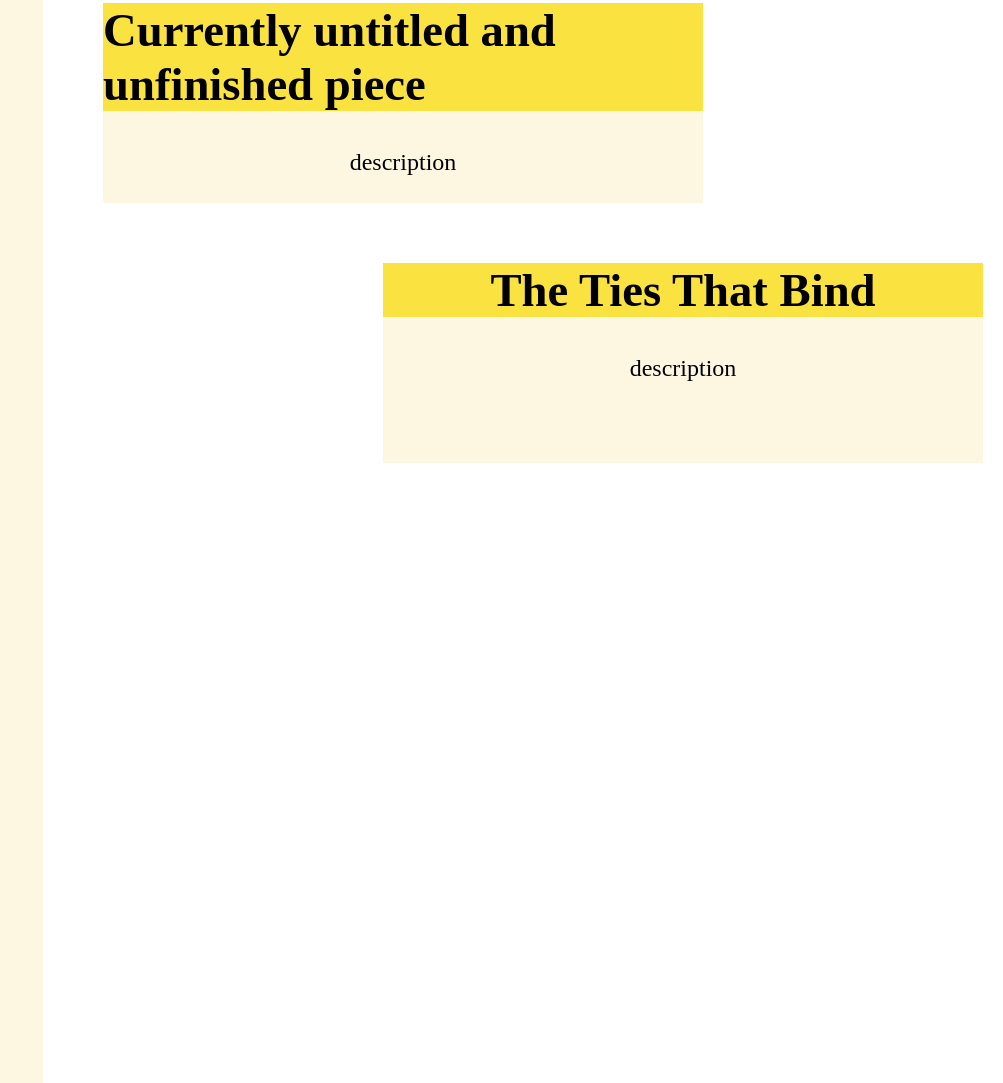
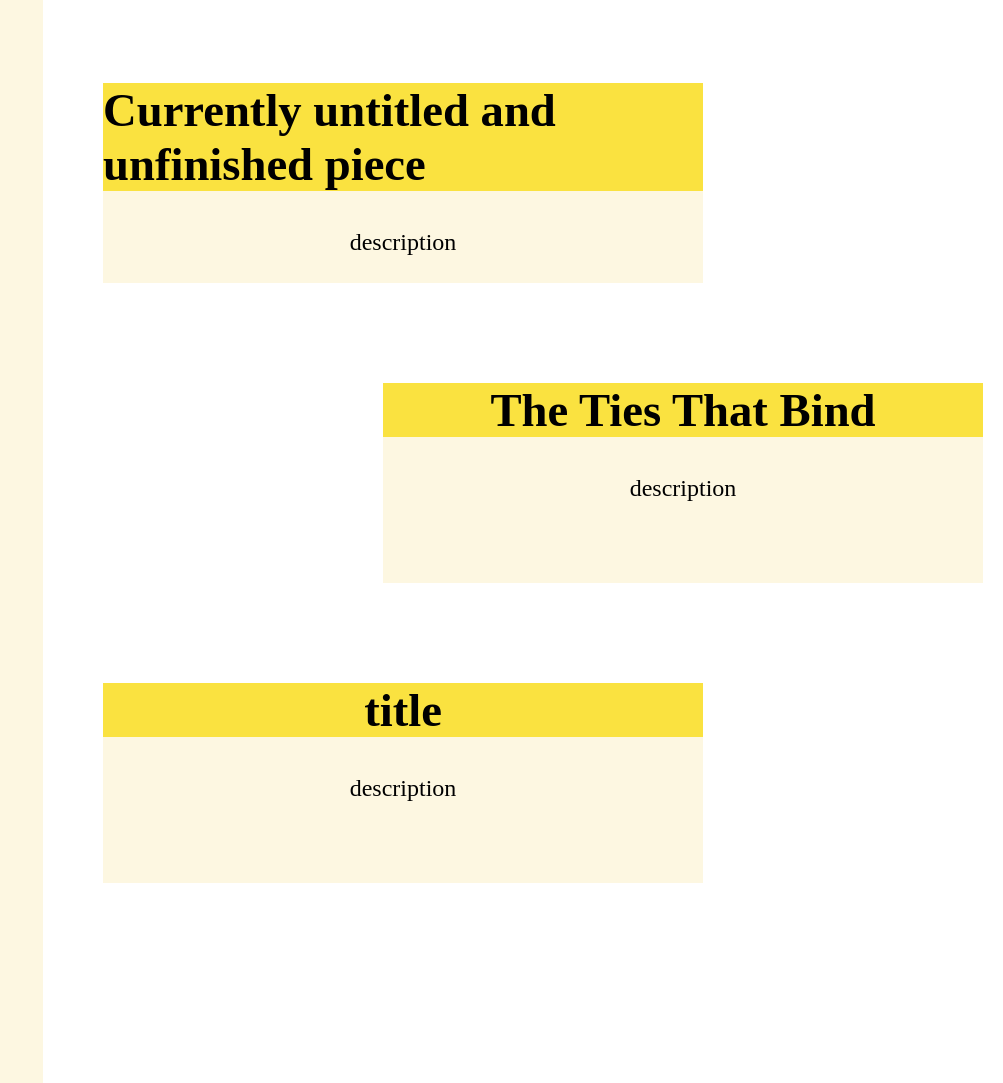
Before and after one commit to TheoSlusser/Portfolio, a plain HTML site: page writing.html in a window 1280 px wide. Shown: the part 814-1897 px from the top of the page, without its empty margins (277-1280 px from the left). Drawn offline with Linux system fonts and the light colour scheme.

Commit message:
more formatting

```diff
--- a/style/stylesheet.css
+++ b/style/stylesheet.css
@@ -129,6 +129,7 @@ p {
     width: 600px;
     height: 200px;
     margin-left: 340px;
+    margin-top: 100px;
 }
 
 #yay {
@@ -136,6 +137,7 @@ p {
     width: 600px;
     height: 200px;
     margin-left: 60px;
+    margin-top: 100px;
 }
 
 #ttb {
@@ -143,4 +145,13 @@ p {
     width: 600px;
     height: 200px;
     margin-left: 340px;
+    margin-top: 100px;
 }
+
+#onemore {
+    background-color: #FDF7E1;
+    width: 600px;
+    height: 200px;
+    margin-left: 60px;
+    margin-top: 100px;
+}
--- a/writing.html
+++ b/writing.html
@@ -39,6 +39,11 @@
     <h2>The Ties That Bind</h2>
     <p>description</p>
     </div>
+
+    <div id="onemore">
+    <h2>title</h2>
+    <p>description</p>
+    </div>
 </div>
 </body>
 </html>
```
Also changed, not shown: index.html (+2 -1 lines).
